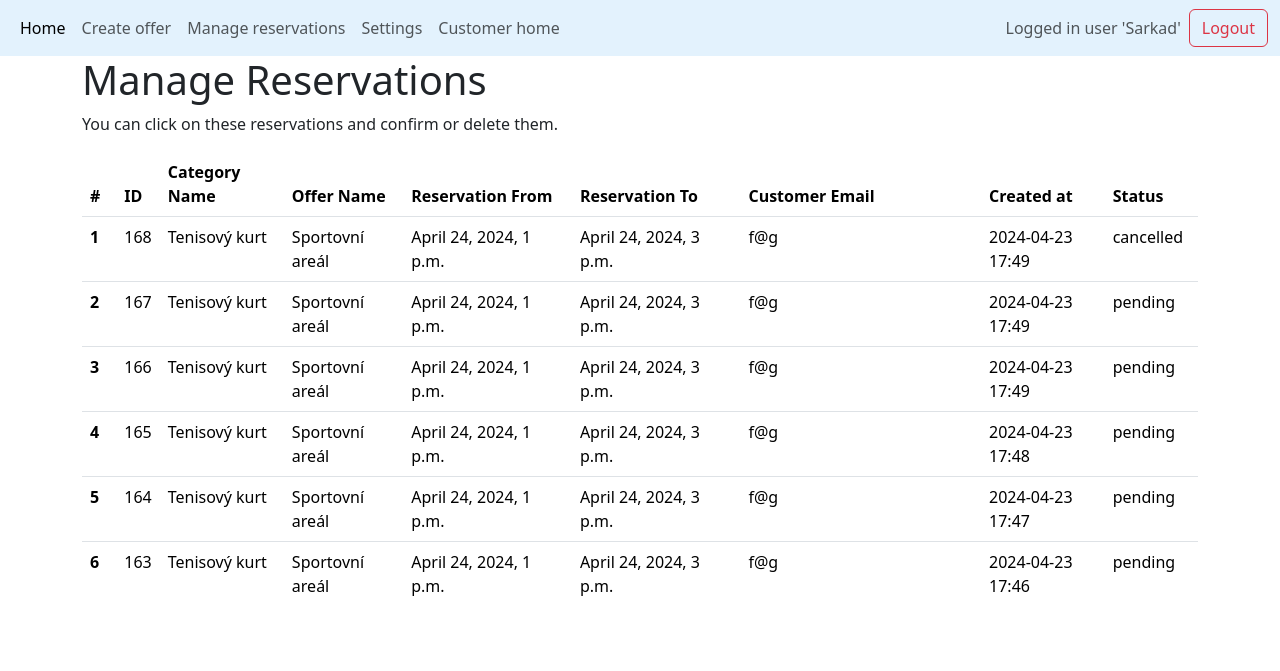
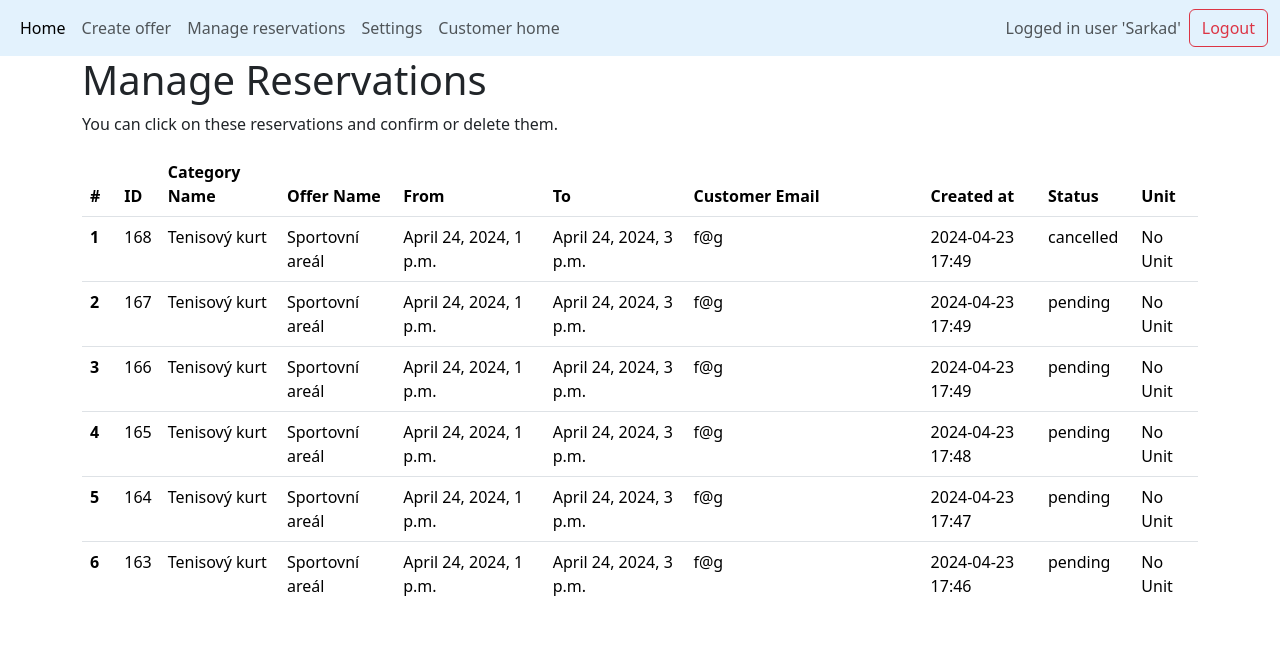
Before and after one commit to sarkadol/quickreserve, a Django app: page /managed_reservations in a window 1280 px wide. Shown: the top 671 px of the page. Run offline with Django 4.2, Linux system fonts and the light colour scheme; a user stored in the database is signed in; data comes from the database, SQL or seed files in the repository; both versions use the stored data as it was after the commit; some libraries are stand-ins or nearby versions.

Commit message:
unit number in managed reservations

```diff
--- a/base/views.py
+++ b/base/views.py
@@ -520,6 +520,7 @@ def managed_reservations(request):
     reservations = (
         Reservation.objects.filter(belongs_to_category__in=categories)
         .select_related("belongs_to_category", "belongs_to_category__belongs_to_offer")
+        .prefetch_related("slots__unit")  # prefetching units through slots
         .order_by("-submission_time",
             "reservation_from", "belongs_to_category__belongs_to_offer__offer_name"
         )
--- a/templates/managed_reservations.html
+++ b/templates/managed_reservations.html
@@ -17,11 +17,12 @@
                     <th scope="col">ID</th>
                     <th scope="col">Category Name</th>
                     <th scope="col">Offer Name</th>
-                    <th scope="col">Reservation From</th>
-                    <th scope="col">Reservation To</th>
+                    <th scope="col">From</th>
+                    <th scope="col">To</th>
                     <th scope="col">Customer Email</th>
                     <th scope="col">Created at</th>
                     <th scope="col">Status</th>
+                    <th scope="col">Unit</th>
                 </tr>
             </thead>
             <tbody>
@@ -36,6 +37,17 @@
                     <td>{{ reservation.customer_email }}</td>
                     <td>{{ reservation.submission_time|date:"Y-m-d H:i" }}</td>
                     <td>{{ reservation.status}}</td>
+                    <td>
+                        {% with reservation.slots.all|first as slot %}
+                            {% if slot and slot.unit.unit_name %}
+                                {{ slot.unit.unit_name }}
+                            {% elif slot and slot.unit %}
+                                {{ slot.unit.id }}
+                            {% else %}
+                                No Unit
+                            {% endif %}
+                        {% endwith %}
+                    </td>
 
                     <!--<td>{{ reservation.verification_token}}</td>-->
                 </tr>
```
Also changed, not shown: base/optimization.py (+17 -1 lines), base/tests/test_optimization.py (+9 -11 lines), db.sqlite3.
